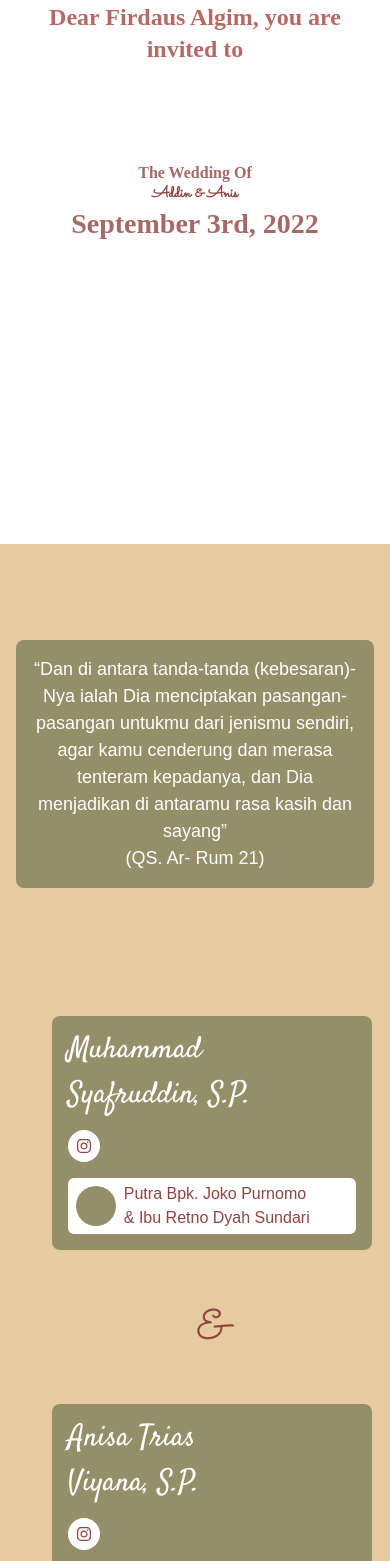
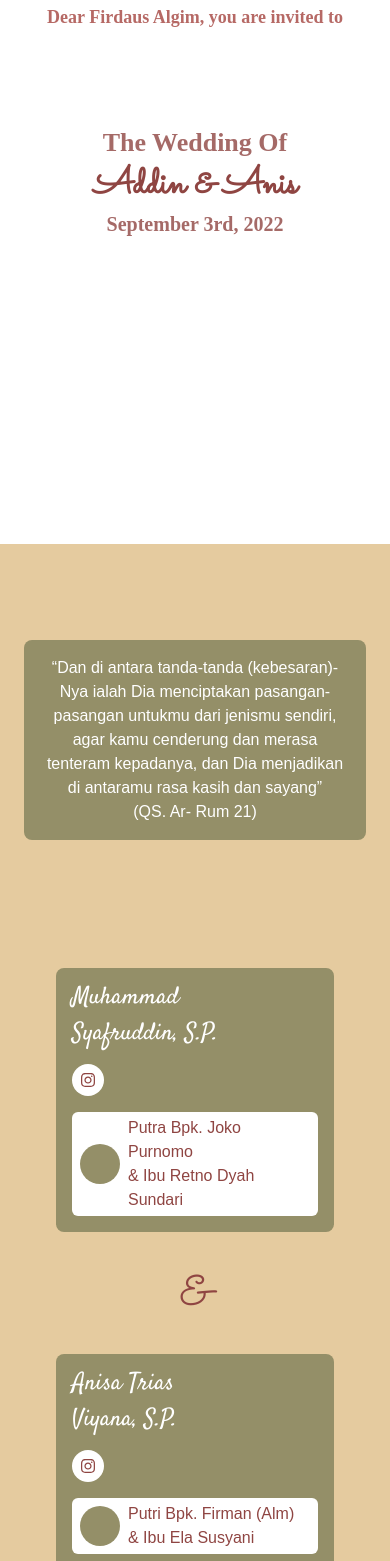
Before and after one commit to raharditya/wedding-template-1, a Next.js app: page / in a window 390 px wide. Shown: the part 300-1861 px from the top of the page. Built offline with nearby package versions, Linux system fonts and the light colour scheme; a web font is replaced by a local one.

Commit message:
Adjust layout for mobile

```diff
--- a/components/ClientCard.tsx
+++ b/components/ClientCard.tsx
@@ -20,10 +20,10 @@ const ClientCard = ({ name, parents, socials }: ClientCardProps) => {
       pt="3"
       color="white"
       textAlign="start"
-      minW="xs"
+      minW={{ base: 'auto', lg: 'xs' }}
       alignItems="flex-start"
     >
-      <Text fontFamily="Satisfy" fontSize="3xl" mb="-1">
+      <Text fontFamily="Satisfy" fontSize={{ base: '2xl', lg: '3xl' }} mb="-1">
         {name}
       </Text>
 
--- a/components/EventCard.tsx
+++ b/components/EventCard.tsx
@@ -13,7 +13,7 @@ type EventCardProps = {
 
 const EventCard = ({ title, date, subDate, place, mapUrl }: EventCardProps) => {
   return (
-    <VStack spacing="6" minW="xs" textAlign="center" color="main">
+    <VStack spacing="6" minW="xs" textAlign="center" color="main" w="full">
       <Heading fontSize="2xl">{title}</Heading>
       <Box fontFamily="Satisfy">
         <Text mb="-3" fontSize="4xl">
--- a/components/GuestBookItem.tsx
+++ b/components/GuestBookItem.tsx
@@ -8,11 +8,11 @@ type GuestBookItemProps = {
 const GuestBookItem = ({ name, message }: GuestBookItemProps) => {
   return (
     <VStack color="white" bg="cardBg" p="4" rounded="lg" w="full" alignItems="flex-start" textAlign="start">
-      <Text fontFamily="Satisfy" fontSize="xl">
+      <Text fontFamily="Satisfy" fontSize={{ base: 'lg', lg: 'xl' }}>
         {name}
       </Text>
       <Divider w="200px" />
-      <Text fontSize="lg">{message}</Text>
+      <Text fontSize={{ base: 'base', lg: 'lg' }}>{message}</Text>
     </VStack>
   );
 };
--- a/pages/index.tsx
+++ b/pages/index.tsx
@@ -2,6 +2,7 @@ import { Button } from '@chakra-ui/button';
 import { Input } from '@chakra-ui/input';
 import { Box, Center, Container, Heading, Text, SimpleGrid, VStack, HStack, Divider } from '@chakra-ui/layout';
 import { Textarea } from '@chakra-ui/textarea';
+import { useBreakpointValue } from '@chakra-ui/react';
 import { faInstagram } from '@fortawesome/free-brands-svg-icons';
 import { faGift } from '@fortawesome/free-solid-svg-icons';
 import { FontAwesomeIcon } from '@fortawesome/react-fontawesome';
@@ -14,6 +15,8 @@ import EventCard from '../components/EventCard';
 import GuestBookItem from '../components/GuestBookItem';
 
 export default function Home() {
+  const isMobile = useBreakpointValue({ base: true, sm: false });
+
   const mockDate = new Date('1 Sep 2022');
   return (
     <div>
@@ -26,17 +29,17 @@ export default function Home() {
       <Box as="main">
         <Center as="section" h="100vh">
           <Container as={VStack} spacing="24" maxW="container.md" textAlign="center">
-            <Heading fontSize="24" color="#B66965">
+            <Heading fontSize={{ base: '18', lg: '24' }} color="#B66965">
               Dear Firdaus Algim, you are invited to
             </Heading>
             <Box>
-              <Heading fontSize={{ sm: '28', lg: '36' }} color="main" opacity="80%">
+              <Heading fontSize={{ base: '26', lg: '36' }} color="main" opacity="80%">
                 The Wedding Of
               </Heading>
-              <Heading as="h1" fontFamily="Sacramento" fontSize={{ sm: '32', lg: '64' }} color="main">
+              <Heading as="h1" fontFamily="Sacramento" fontSize={{ base: '38', lg: '64' }} color="main">
                 Addin &amp; Anis
               </Heading>
-              <Heading fontSize="28" color="main" opacity="80%">
+              <Heading fontSize={{ base: '20', lg: '28' }} color="main" opacity="80%">
                 September 3rd, 2022
               </Heading>
             </Box>
@@ -44,9 +47,9 @@ export default function Home() {
         </Center>
 
         <Box as="section" bg="bg" py="24">
-          <Container as={VStack} spacing="32" maxW="container.lg" textAlign="center">
+          <Container as={VStack} spacing="32" maxW="container.lg" px="6" textAlign="center">
             <Box p="4" rounded="lg" bg="cardBg" color="white">
-              <Text fontSize="lg">
+              <Text fontSize={{ base: 'base', lg: 'lg' }}>
                 “Dan di antara tanda-tanda (kebesaran)-Nya ialah Dia menciptakan pasangan-pasangan untukmu dari jenismu
                 sendiri, agar kamu cenderung dan merasa tenteram kepadanya, dan Dia menjadikan di antaramu rasa kasih
                 dan sayang”
@@ -55,7 +58,13 @@ export default function Home() {
               </Text>
             </Box>
 
-            <SimpleGrid templateColumns={{ md: '1fr', lg: '4fr 1fr 4fr' }} gap="8" alignItems="center" w="80%">
+            <SimpleGrid
+              templateColumns={{ md: '1fr', lg: '4fr 1fr 4fr' }}
+              gap={{ base: '4', lg: '8' }}
+              alignItems="center"
+              w={{ base: 'full', lg: '80%' }}
+              px="8"
+            >
               <ClientCard
                 name={
                   <>
@@ -101,8 +110,13 @@ export default function Home() {
         </Box>
 
         <Box as="section" py="20">
-          <Container as={VStack} spacing="32" maxW="container.lg" textAlign="center">
-            <SimpleGrid templateColumns={{ md: '1fr', lg: '4fr 1fr 4fr' }} gap="8" alignItems="center" w="full">
+          <Container as={VStack} spacing="32" maxW="container.lg" textAlign="center" px="6">
+            <SimpleGrid
+              templateColumns={{ md: '1fr', lg: '4fr 1px 4fr' }}
+              gap={{ base: '12', lg: '8' }}
+              alignItems="center"
+              w="full"
+            >
               <EventCard
                 title="Akad Nikah"
                 date="3"
@@ -110,7 +124,7 @@ export default function Home() {
                 place="Hotel handayani. Jl. Kembar No. 205 Indramayu, Jawa Barat"
                 mapUrl="https://goo.gl/maps/N3FkGFM82YEUSmyX8"
               />
-              <Divider orientation="vertical" />
+              <Divider orientation={isMobile ? 'horizontal' : 'vertical'} />
               <EventCard
                 title="Ngunduh Mantu"
                 date="10"
@@ -121,7 +135,7 @@ export default function Home() {
             </SimpleGrid>
 
             <VStack spacing="8">
-              <Heading fontSize="3xl" color="main">
+              <Heading fontSize={{ base: '2xl', lg: '3xl' }} color="main">
                 Counting Down To The Big Day
               </Heading>
               <Countdown
@@ -129,47 +143,47 @@ export default function Home() {
                 renderer={(props) => (
                   <HStack spacing="3">
                     <VStack>
-                      <Center boxSize="16" bg="#C88358" rounded="xl">
-                        <Text fontFamily="Satisfy" fontSize="3xl" color="white" pt="2">
+                      <Center boxSize={{ base: '12', lg: '16' }} bg="#C88358" rounded="xl">
+                        <Text fontFamily="Satisfy" fontSize={{ base: '2xl', lg: '3xl' }} color="white" pt="2">
                           {props.days}
                         </Text>
                       </Center>
                       <Text color="main">Hari</Text>
                     </VStack>
 
-                    <Text fontSize="2xl" color="main" pb="8">
+                    <Text fontSize="2xl" color="main" pb={{ base: '9', lg: '8' }}>
                       :
                     </Text>
 
                     <VStack>
-                      <Center boxSize="16" bg="#C88358" rounded="xl">
-                        <Text fontFamily="Satisfy" fontSize="3xl" color="white" pt="2">
+                      <Center boxSize={{ base: '12', lg: '16' }} bg="#C88358" rounded="xl">
+                        <Text fontFamily="Satisfy" fontSize={{ base: '2xl', lg: '3xl' }} color="white" pt="2">
                           {props.hours}
                         </Text>
                       </Center>
                       <Text color="main">Jam</Text>
                     </VStack>
 
-                    <Text fontSize="2xl" color="main" pb="8">
+                    <Text fontSize="2xl" color="main" pb={{ base: '9', lg: '8' }}>
                       :
                     </Text>
 
                     <VStack>
-                      <Center boxSize="16" bg="#C88358" rounded="xl">
-                        <Text fontFamily="Satisfy" fontSize="3xl" color="white" pt="2">
+                      <Center boxSize={{ base: '12', lg: '16' }} bg="#C88358" rounded="xl">
+                        <Text fontFamily="Satisfy" fontSize={{ base: '2xl', lg: '3xl' }} color="white" pt="2">
                           {props.minutes}
                         </Text>
                       </Center>
                       <Text color="main">Menit</Text>
                     </VStack>
 
-                    <Text fontSize="2xl" color="main" pb="8">
+                    <Text fontSize="2xl" color="main" pb={{ base: '9', lg: '8' }}>
                       :
                     </Text>
 
                     <VStack>
-                      <Center boxSize="16" bg="#C88358" rounded="xl">
-                        <Text fontFamily="Satisfy" fontSize="3xl" color="white" pt="2">
+                      <Center boxSize={{ base: '12', lg: '16' }} bg="#C88358" rounded="xl">
+                        <Text fontFamily="Satisfy" fontSize={{ base: '2xl', lg: '3xl' }} color="white" pt="2">
                           {props.seconds}
                         </Text>
                       </Center>
@@ -182,10 +196,10 @@ export default function Home() {
 
             <VStack spacing="6" color="main">
               <VStack>
-                <Heading fontSize="3xl" color="main">
+                <Heading fontSize={{ base: '2xl', lg: '3xl' }} color="main">
                   Wedding Gift
                 </Heading>
-                <Text w="60%" fontSize="lg">
+                <Text w={{ base: 'full', lg: '60%' }} fontSize={{ base: 'base', lg: 'lg' }}>
                   Bagi keluarga dan sahabat yang ingin mengirimkan hadiah, silakan mengirimkannya melalui tautan
                   berikut:
                 </Text>
```
